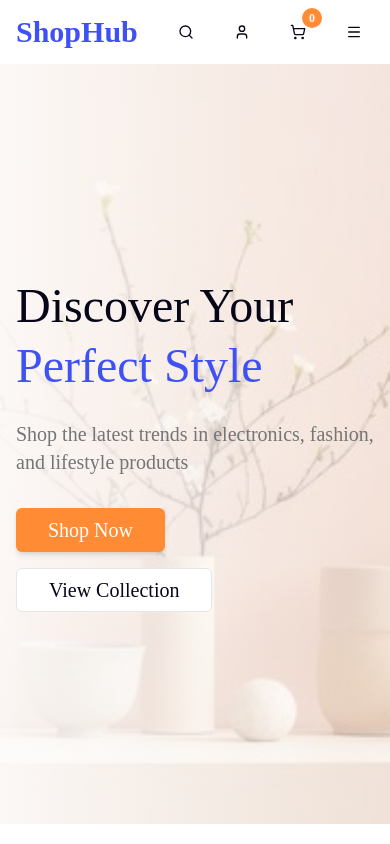
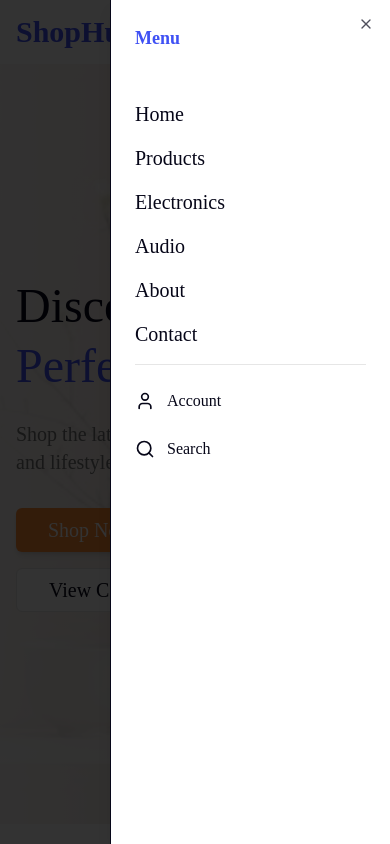
Before and after one commit to mohammadmehdidalvandii/shopHub-frontend, a Next.js app: page / in a window 390 px wide. Both pictures are taken after a click on the button 354 px from the left and 32 px from the top of the page. Shown: the top 844 px of the page. Built offline with nearby package versions, Linux system fonts and the light colour scheme.

Commit message:
refactor Navigation

```diff
--- a/src/components/modules/Navigation/Navigation.tsx
+++ b/src/components/modules/Navigation/Navigation.tsx
@@ -1,21 +1,31 @@
+"use client"
 import { Button } from '@/components/ui/Button'
 import Link from 'next/link'
-import React from 'react'
-import {Search , Menu, User ,  ShoppingCart} from 'lucide-react'
+import React, { useState } from 'react'
+import {Search , User ,  ShoppingCart, Menu} from 'lucide-react'
+import { Sheet, SheetContent, SheetHeader, SheetTitle, SheetTrigger } from '@/components/ui/Sheet'
 
 const Navigation = ()=>{
+    const [isOpen , setIsOpen] = useState(false)
+
+    const navLinks = [
+        {href:"/",label:"Home"},
+        {href:"/Products",label:"Products"},
+        {href:"/Category/Electronics",label:"Electronics"},
+        {href:"/Category/Audio",label:"Audio"},
+        {href:"/About",label:"About"},
+        {href:"/Contact",label:"Contact"},
+    ]
+
   return (
     <nav className="sticky top-0 z-50 bg-white/95 backdrop-blur supports-[backdrop-filter]:bg-white/60 border-border">
         <div className="container mx-auto px-4">
            <div className="flex items-center justify-between h-16">
             <Link href='/' className='text-3xl font-robotoBlack font-black text-primary'>ShopHub</Link>
             <div className="hidden md:flex items-center gap-8">
-                <Link href='/' className= 'font-robotBold text-xl text-text  hover:text-primary transition-colors'>Home</Link>
-                <Link href='/Products' className= 'font-robotBold text-xl text-text  hover:text-primary transition-colors'>Products</Link>
-                <Link href='/Category' className= 'font-robotBold text-xl text-text  hover:text-primary transition-colors'>Electronics</Link>
-                <Link href='/Category' className= 'font-robotBold text-xl text-text  hover:text-primary transition-colors'>Audio</Link>
-                <Link href='/About' className= 'font-robotBold text-xl text-text  hover:text-primary transition-colors'>About</Link>
-                <Link href='/Contact' className= 'font-robotBold text-xl text-text  hover:text-primary transition-colors'>Contact</Link>
+                {navLinks.map((link)=>(
+                    <Link key={link.href} href={link.href} className= 'font-robotBold text-xl text-text  hover:text-primary transition-colors'>{link.label}</Link>
+                ))}
             </div>
             <div className="flex items-center gap-4">
                 <Button variant="ghost" size="icon">
@@ -32,9 +42,42 @@ const Navigation = ()=>{
                         <span className="absolute -top-1 -right-1 bg-accent text-white text-xs rounded-full h-5 w-5 flex items-center justify-center font-semibold">0</span>
                     </Button>
                 </Link>
-                <Button variant="ghost" size='icon' className='md:hidden'>
-                    <Menu className='h-5 w-5'/>
-                </Button>
+                {/* Mobile menu */}
+                <Sheet open={isOpen} onOpenChange={setIsOpen}>
+                    <SheetTrigger asChild>
+                        <Button variant="ghost" size='icon' className='md:hidden cursor-pointer'>
+                            <Menu className='h-5 w-5'/>
+                        </Button>
+                    </SheetTrigger>
+                    <SheetContent side="right" className='w-[280px] sm:w-[350px]' aria-describedby={undefined}>
+                        <SheetHeader>
+                            <SheetTitle className='text-left text-primary'>Menu</SheetTitle>
+                        </SheetHeader>
+                        <div className="flex flex-col gap-4 mt-12">
+                             {navLinks.map((link)=>(
+                                 <Link key={link.href} href={link.href} className= 'font-robotBold text-xl text-text  hover:text-primary transition-colors'
+                                onClick={()=>setIsOpen(false)}
+                                 >{link.label}</Link>
+                             ))}
+                        </div>
+                        <div className="flex flex-col gap-4 pt-4 mt-4 border-t border-border">
+                            <Link href='/auth'
+                                onClick={()=>setIsOpen(false)}
+                                className='flex items-center gap-3 text-text hover:text-primary transition-colors py-2'
+                            >
+                                <User className='h-5 w-5'/>
+                                <span className="text-base">Account</span>
+                            </Link>
+                             <button
+                             onClick={()=>setIsOpen(false)}
+                             className='flex items-center gap-3 text-text hover:text-primary transition-colors text-left'
+                             >
+                                <Search className='h-5 w-5'/>
+                                <span className="text-base">Search</span>
+                             </button>
+                        </div>
+                    </SheetContent>
+                </Sheet>
             </div>
            </div>
         </div>
```
